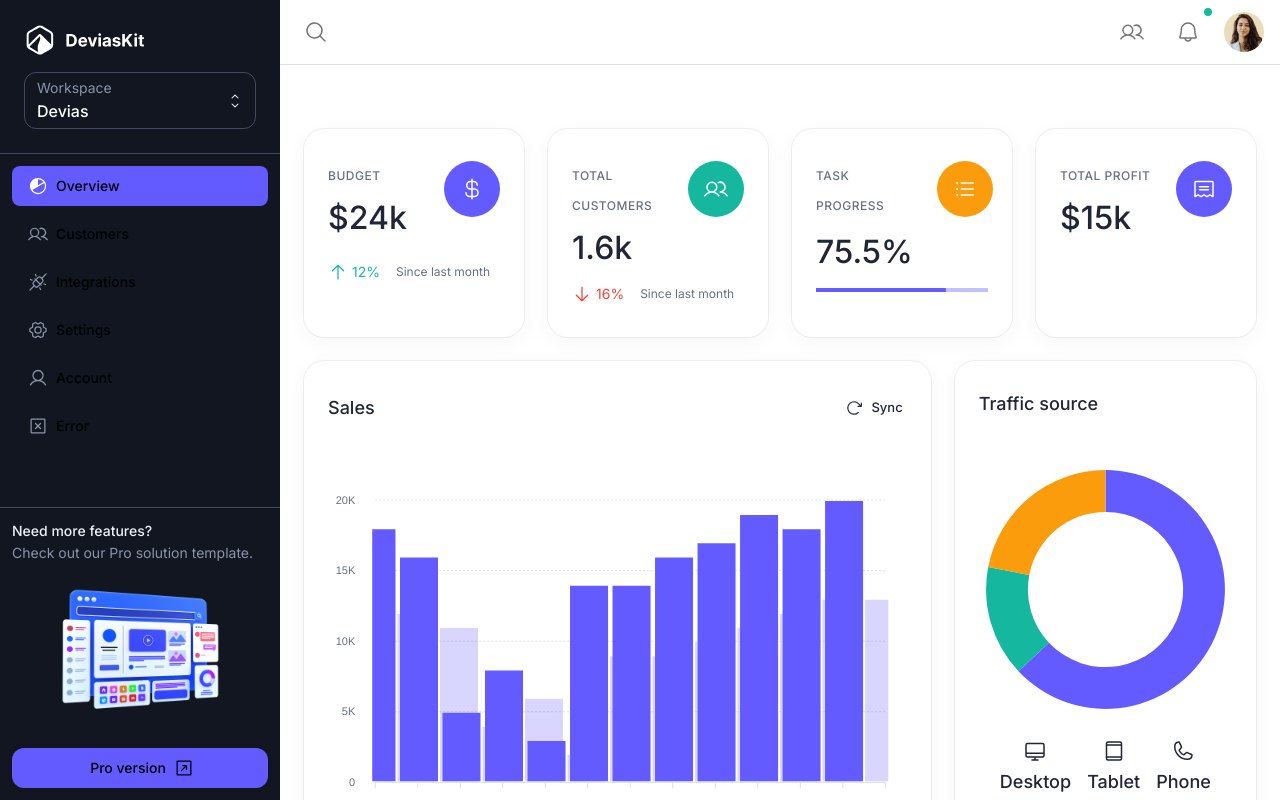
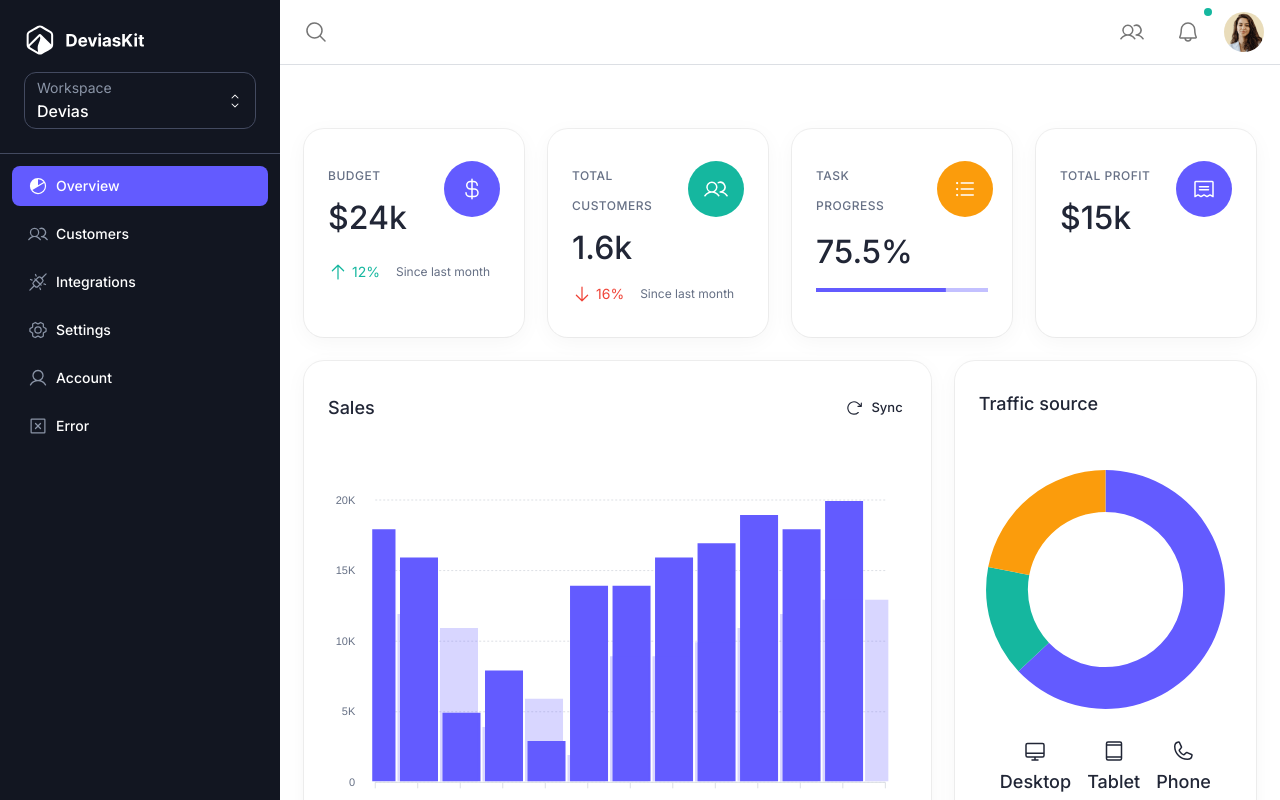
Before and after one commit to devendramali-digihost/diigiihost-task-manager, a Next.js app: page /dashboard in a window 1280 px wide. Shown: the top 800 px of the page. Built offline with nearby package versions, Linux system fonts and the light colour scheme; no server answers; sample sign-in values are in the browser's storage.

Commit message:
new changes in css and navbar

```diff
--- a/src/components/dashboard/layout/side-nav.tsx
+++ b/src/components/dashboard/layout/side-nav.tsx
@@ -80,7 +80,7 @@ export function SideNav(): React.JSX.Element {
       <Box component="nav" sx={{ flex: '1 1 auto', p: '12px' }}>
         {renderNavItems({ pathname, items: navItems })}
       </Box>
-      <Divider sx={{ borderColor: 'var(--mui-palette-neutral-700)' }} />
+      {/* <Divider sx={{ borderColor: 'var(--mui-palette-neutral-700)' }} />
       <Stack spacing={2} sx={{ p: '12px' }}>
         <div>
           <Typography color="var(--mui-palette-neutral-100)" variant="subtitle2">
@@ -109,7 +109,7 @@ export function SideNav(): React.JSX.Element {
         >
           Pro version
         </Button>
-      </Stack>
+      </Stack> */}
     </Box>
   );
 }
--- a/src/styles/global.css
+++ b/src/styles/global.css
@@ -22,7 +22,7 @@
 }
 
 *:focus-visible {
-  outline: 2px solid var(--mui-palette-primary-main);
+  outline: 2px solid #19786f;
 }
 
 html {
@@ -35,6 +35,10 @@ body {
 a{
   text-decoration: none;
   color: #000 !important;
+}
+.MuiBox-root a{
+  text-decoration: none;
+  color: #ffffff !important;
 }
 a:hover{
   text-decoration: none !important;
@@ -61,3 +65,11 @@ a:hover{
   top: 50%;
   right: 0;
 }
+.Mui-focused .mui-1v24f9t-MuiOutlinedInput-notchedOutline{
+  border-color: #19786f !important;
+   /* outline: 2px solid #19786f !important; */
+   color: #19786f !important;;
+}
+.Mui-focused{
+  color: #19786f !important;
+}
```
